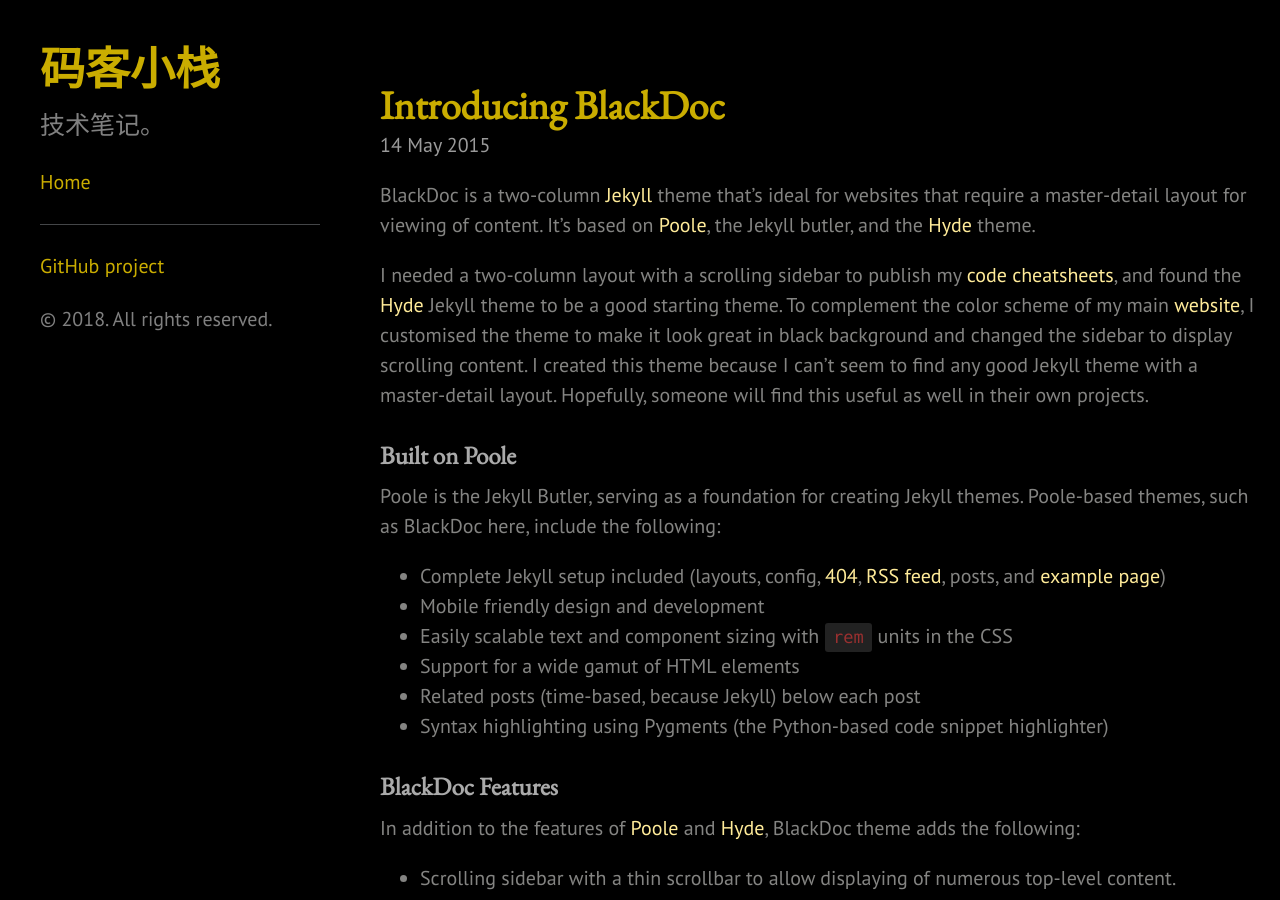
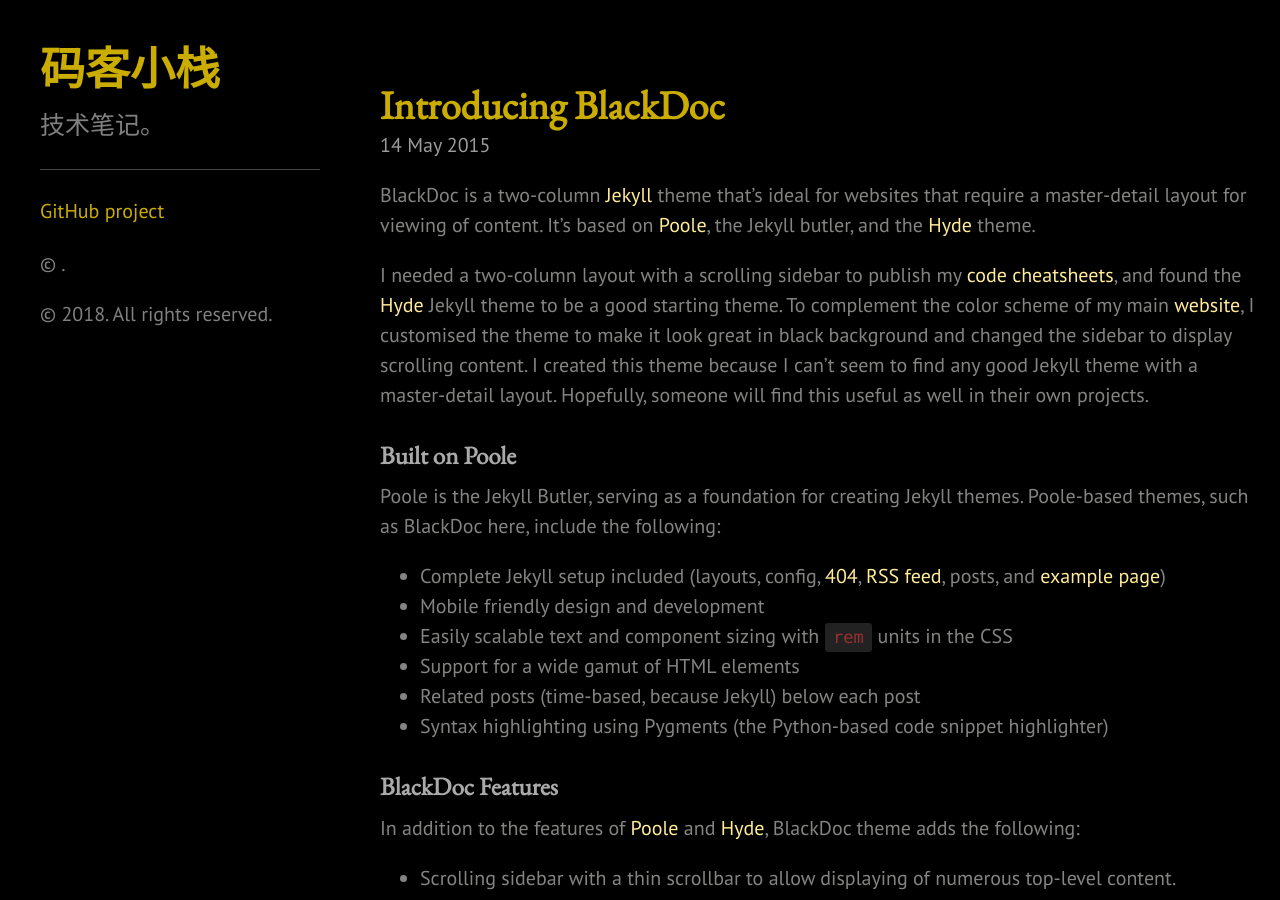
Before and after one commit to lfnhxt/lfnhxt.github.io, a Jekyll site: the page built from index.html, in a window 1280 px wide and 900 px high. Built offline with Jekyll 4.4.1, drawn with Linux system fonts in a browser that asks for light colours; the list of posts is cut into pages by our own code.

Commit message:
modify sidebar.

```diff
--- a/_includes/sidebar.html
+++ b/_includes/sidebar.html
@@ -10,7 +10,7 @@
     </div>
 
     <nav class="sidebar-nav">
-      <a class="sidebar-nav-item{% if page.url == site.baseurl %} active{% endif %}" href="{{ site.baseurl }}">Home</a>
+      <!--<a class="sidebar-nav-item{% if page.url == site.baseurl %} active{% endif %}" href="{{ site.baseurl }}">Home</a>-->
 
       {% comment %}
         The code below dynamically generates a sidebar nav of pages with
@@ -19,10 +19,10 @@
 
       {% assign pages_list = site.pages %}
       {% for node in pages_list %}
-        {% if node.title != null %}
-          {% if node.layout == "page" %}
+        {% if node.title != null && node.title != "Home" %}
+          <!--{% if node.layout == "page" %}-->
             <a class="sidebar-nav-item{% if page.url == node.url %} active{% endif %}" href="{{ site.baseurl }}{{ node.url  | remove_first: '/' }}">{{ node.title }}</a>
-          {% endif %}
+          <!--{% endif %}-->
         {% endif %}
       {% endfor %}
 
@@ -32,6 +32,7 @@
       <!--<span class="sidebar-nav-item">Currently v{{ site.version }}</span>-->
     </nav>
 
+    <p>&copy; {{ site.name }}. </p>
     <p>&copy; {{ site.time | date: '%Y' }}. All rights reserved.</p>
   </div>
 </div>
```
